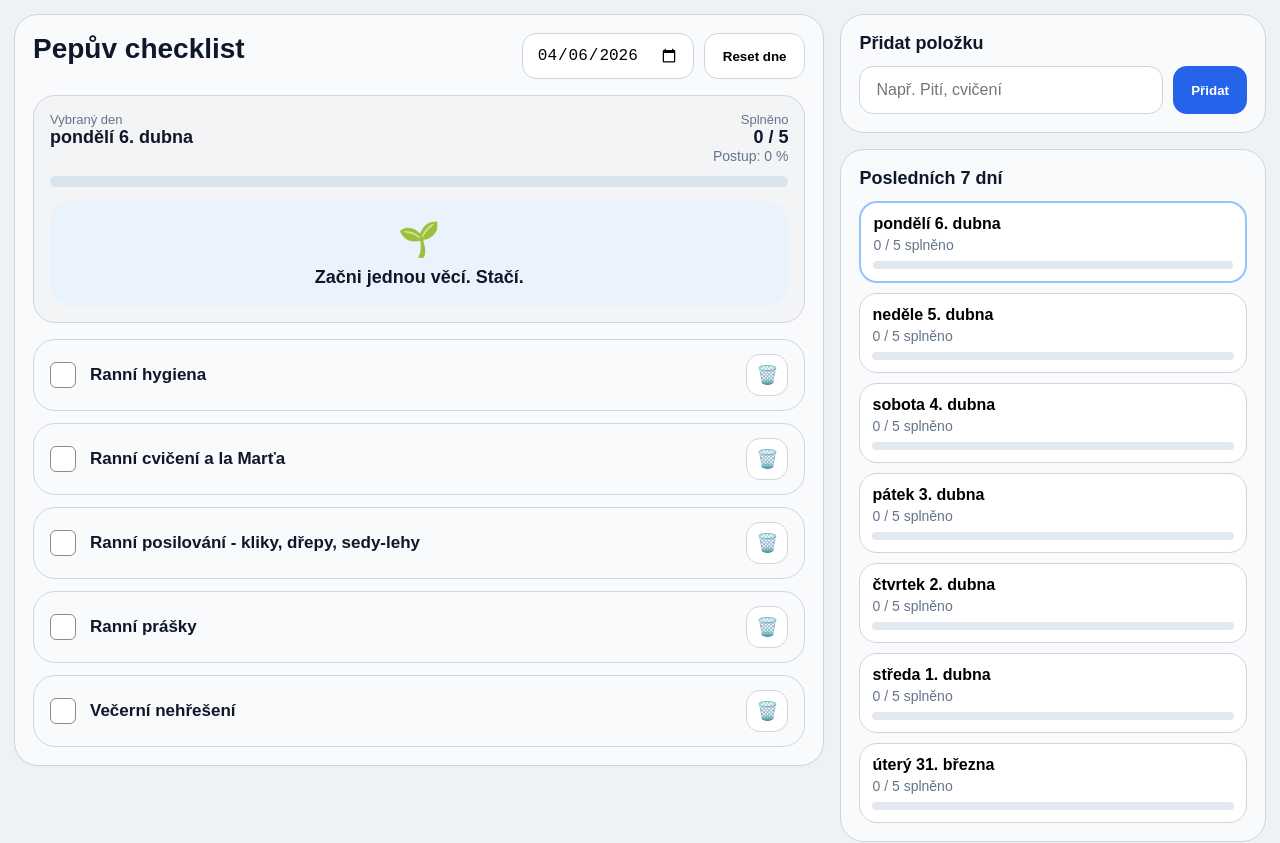
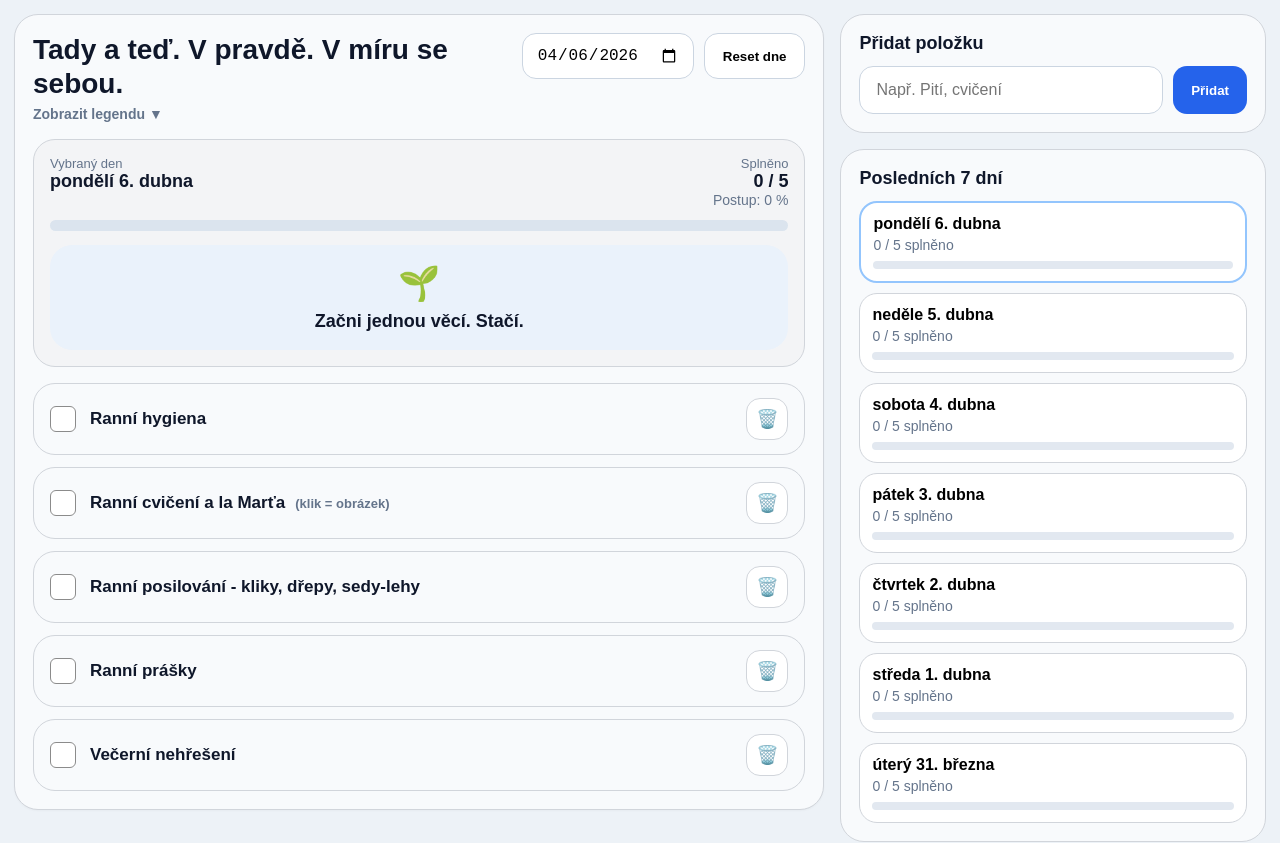
Before and after one commit to josefuchytil-afk/pepa, a Next.js app: page / in a window 1280 px wide. Shown: the top 843 px of the page. Built offline with nearby package versions, Linux system fonts and the light colour scheme.

Commit message:
Update page.js

```diff
--- a/app/page.js
+++ b/app/page.js
@@ -48,7 +48,7 @@ function getMotivation(percent) {
   if (percent < 40) return "Rozjíždíš to. Hlavně pokračuj.";
   if (percent < 70) return "Jsi v rytmu. Nezastavuj.";
   if (percent < 100) return "Dneska to dáš celé.";
-  return "Hotovo. Tohle se počítá.";
+  return "Hotovo. Dej si double-pašáka!";
 }
 
 function getBarColor(percent) {
@@ -77,6 +77,8 @@ export default function Page() {
   const [tasks, setTasks] = useState(DEFAULT_TASKS);
   const [history, setHistory] = useState({});
   const [newTask, setNewTask] = useState("");
+  const [showMantra, setShowMantra] = useState(false);
+  const [showImage, setShowImage] = useState(false);
 
   useEffect(() => {
     setMounted(true);
@@ -103,7 +105,8 @@ export default function Page() {
           ? parsed.tasks
           : DEFAULT_TASKS;
 
-      const parsedHistory = parsed.history && typeof parsed.history === "object" ? parsed.history : {};
+      const parsedHistory =
+        parsed.history && typeof parsed.history === "object" ? parsed.history : {};
 
       const normalizedHistory = {};
       for (const dateKey of Object.keys(parsedHistory)) {
@@ -268,6 +271,22 @@ export default function Page() {
   if (!mounted) return null;
 
   return (
+    <>
+      <style jsx>{`
+        .page-grid {
+          display: grid;
+          grid-template-columns: 2fr 1.05fr;
+          gap: 16px;
+          align-items: start;
+        }
+
+        @media (max-width: 980px) {
+          .page-grid {
+            grid-template-columns: 1fr;
+          }
+        }
+      `}</style>
+
       <main
         style={{
           minHeight: "100vh",
@@ -278,13 +297,10 @@ export default function Page() {
         }}
       >
         <div
+          className="page-grid"
           style={{
             maxWidth: "1380px",
             margin: "0 auto",
-          display: "grid",
-          gridTemplateColumns: "2fr 1.05fr",
-          gap: "16px",
-          alignItems: "start",
           }}
         >
           <div style={{ minWidth: 0 }}>
@@ -307,9 +323,90 @@ export default function Page() {
                   marginBottom: "16px",
                 }}
               >
-              <h1 style={{ margin: 0, fontSize: "28px", fontWeight: 800 }}>
-                Pepův checklist
-              </h1>
+                <div style={{ flex: 1, minWidth: "260px" }}>
+                  <button
+                    onClick={() => setShowMantra((prev) => !prev)}
+                    style={{
+                      background: "transparent",
+                      border: "none",
+                      padding: 0,
+                      margin: 0,
+                      cursor: "pointer",
+                      textAlign: "left",
+                    }}
+                    title="Rozbalit mantru"
+                  >
+                    <div
+                      style={{
+                        fontSize: "28px",
+                        fontWeight: 800,
+                        lineHeight: 1.2,
+                        color: "#0f172a",
+                      }}
+                    >
+                      Tady a teď. V pravdě. V míru se sebou.
+                    </div>
+                    <div
+                      style={{
+                        marginTop: "6px",
+                        fontSize: "14px",
+                        color: "#64748b",
+                        fontWeight: 600,
+                      }}
+                    >
+                      {showMantra ? "Skrýt legendu ▲" : "Zobrazit legendu ▼"}
+                    </div>
+                  </button>
+
+                  {showMantra && (
+                    <div
+                      style={{
+                        marginTop: "14px",
+                        background: "#ffffff",
+                        border: "1px solid #d1d5db",
+                        borderRadius: "18px",
+                        padding: "16px",
+                        lineHeight: 1.6,
+                        color: "#334155",
+                        fontSize: "15px",
+                      }}
+                    >
+                      <div style={{ marginBottom: "12px" }}>
+                        <div style={{ fontWeight: 800, color: "#0f172a", marginBottom: "4px" }}>
+                          Tady a teď
+                        </div>
+                        <div>Všímám si těla, dechu, prostoru kolem sebe.</div>
+                        <div>
+                          Nedělám víc věcí najednou jen proto, abych utekl od
+                          přítomnosti.
+                        </div>
+                      </div>
+
+                      <div style={{ marginBottom: "12px" }}>
+                        <div style={{ fontWeight: 800, color: "#0f172a", marginBottom: "4px" }}>
+                          V pravdě
+                        </div>
+                        <div>
+                          Nelžu (si) o tom, jak se cítím a co skutečně potřebuju.
+                        </div>
+                        <div>
+                          Říkám (si) věci tak, jak jsou, ne jak „by měly být“.
+                        </div>
+                      </div>
+
+                      <div>
+                        <div style={{ fontWeight: 800, color: "#0f172a", marginBottom: "4px" }}>
+                          V míru se sebou
+                        </div>
+                        <div>Nepotřebuju hodnotit, srovnávat ani opravovat.</div>
+                        <div>Přijímám se i s chybami a nedokonalostí.</div>
+                        <div>
+                          Dovoluju si být takový, jaký jsem právě teď.
+                        </div>
+                      </div>
+                    </div>
+                  )}
+                </div>
 
                 <div style={{ display: "flex", gap: "10px", flexWrap: "wrap" }}>
                   <input
@@ -417,6 +514,7 @@ export default function Page() {
               <div style={{ display: "grid", gap: "12px" }}>
                 {tasks.map((task) => {
                   const checked = !!selectedDayChecked[task];
+                  const isMartaTask = task.includes("Marťa");
 
                   return (
                     <div
@@ -426,10 +524,13 @@ export default function Page() {
                         gridTemplateColumns: "auto 1fr auto",
                         gap: "14px",
                         alignItems: "center",
-                      background: "#f8fafc",
-                      border: "1px solid #d1d5db",
+                        background: checked ? "#f0fdf4" : "#f8fafc",
+                        border: checked
+                          ? "1px solid #22c55e"
+                          : "1px solid #d1d5db",
                         borderRadius: "22px",
                         padding: "14px 16px",
+                        transition: "all 0.15s ease",
                       }}
                     >
                       <button
@@ -438,22 +539,51 @@ export default function Page() {
                           width: "26px",
                           height: "26px",
                           borderRadius: "6px",
-                        border: "1.5px solid #8b8b8b",
-                        background: checked ? "#dbeafe" : "#fff",
+                          border: checked
+                            ? "1.5px solid #16a34a"
+                            : "1.5px solid #8b8b8b",
+                          background: checked ? "#16a34a" : "#fff",
+                          color: checked ? "#fff" : "transparent",
                           cursor: "pointer",
+                          fontWeight: 800,
+                          fontSize: "16px",
+                          lineHeight: 1,
                         }}
-                    />
+                        title="Zaškrtnout"
+                      >
+                        ✓
+                      </button>
 
                       <div
-                      onClick={() => toggleTask(task)}
+                        onClick={() => {
+                          if (isMartaTask) {
+                            setShowImage(true);
+                          } else {
+                            toggleTask(task);
+                          }
+                        }}
                         style={{
                           fontSize: "17px",
-                        fontWeight: 700,
+                          fontWeight: checked ? 800 : 700,
                           cursor: "pointer",
                           userSelect: "none",
+                          color: checked ? "#166534" : "#0f172a",
+                        }}
+                        title={isMartaTask ? "Zobrazit cvičení" : "Zaškrtnout"}
+                      >
+                        {task}
+                        {isMartaTask && (
+                          <span
+                            style={{
+                              marginLeft: "10px",
+                              fontSize: "13px",
+                              color: "#64748b",
+                              fontWeight: 600,
                             }}
                           >
-                      {task}
+                            (klik = obrázek)
+                          </span>
+                        )}
                       </div>
 
                       <button
@@ -573,7 +703,12 @@ export default function Page() {
                         style={{
                           width: `${day.pct}%`,
                           height: "100%",
-                        background: "#cbd5e1",
+                          background:
+                            day.pct === 100
+                              ? "#16a34a"
+                              : day.pct > 0
+                              ? "#94a3b8"
+                              : "#cbd5e1",
                           borderRadius: "999px",
                         }}
                       />
@@ -599,11 +734,66 @@ export default function Page() {
                 ✓ Každý den se ukládá zvlášť.<br />
                 ✓ Data zůstávají uložená v tomto zařízení.<br />
                 ✓ Položky můžeš přidat nebo smazat.<br />
-              ✓ Nahoře je motivační věta podle postupu.
+                ✓ Na mobilu se pravý sloupec přesune pod úkoly.<br />
+                ✓ Zaškrtnuté položky zezelenají.<br />
+                ✓ U Marťi klik na text otevře obrázek.<br />
+                ✓ Zaškrtnutí Marťi děláš přes checkbox vlevo.<br />
+                ✓ Nahoře máš svou mantru a její legendu.
               </div>
             </div>
           </div>
         </div>
+
+        {showImage && (
+          <div
+            onClick={() => setShowImage(false)}
+            style={{
+              position: "fixed",
+              inset: 0,
+              background: "rgba(0, 0, 0, 0.82)",
+              display: "flex",
+              alignItems: "center",
+              justifyContent: "center",
+              zIndex: 1000,
+              padding: "20px",
+              cursor: "pointer",
+            }}
+          >
+            <div
+              style={{
+                maxWidth: "100%",
+                maxHeight: "100%",
+                display: "flex",
+                flexDirection: "column",
+                alignItems: "center",
+                gap: "12px",
+              }}
+            >
+              <img
+                src="/marta.jpg"
+                alt="Cvičení a la Marťa"
+                style={{
+                  maxWidth: "100%",
+                  maxHeight: "80vh",
+                  borderRadius: "14px",
+                  boxShadow: "0 10px 30px rgba(0,0,0,0.35)",
+                  background: "#fff",
+                }}
+              />
+              <div
+                style={{
+                  color: "#fff",
+                  fontSize: "14px",
+                  fontWeight: 600,
+                  textAlign: "center",
+                }}
+              >
+                Klikni kamkoli pro zavření
+              </div>
+            </div>
+          </div>
+        )}
       </main>
+    </>
   );
 }
```
Lines whose indentation alone changed are shown as unchanged.
